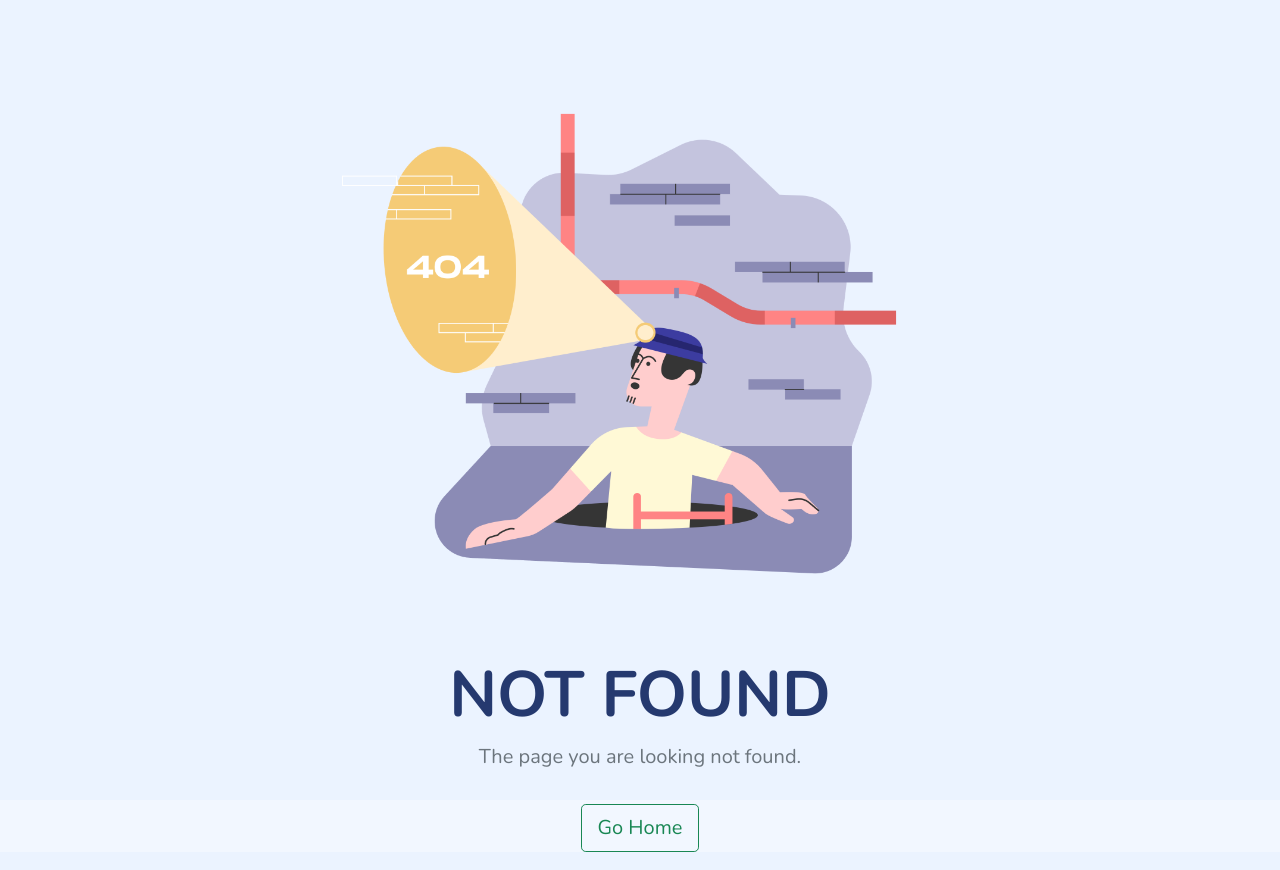
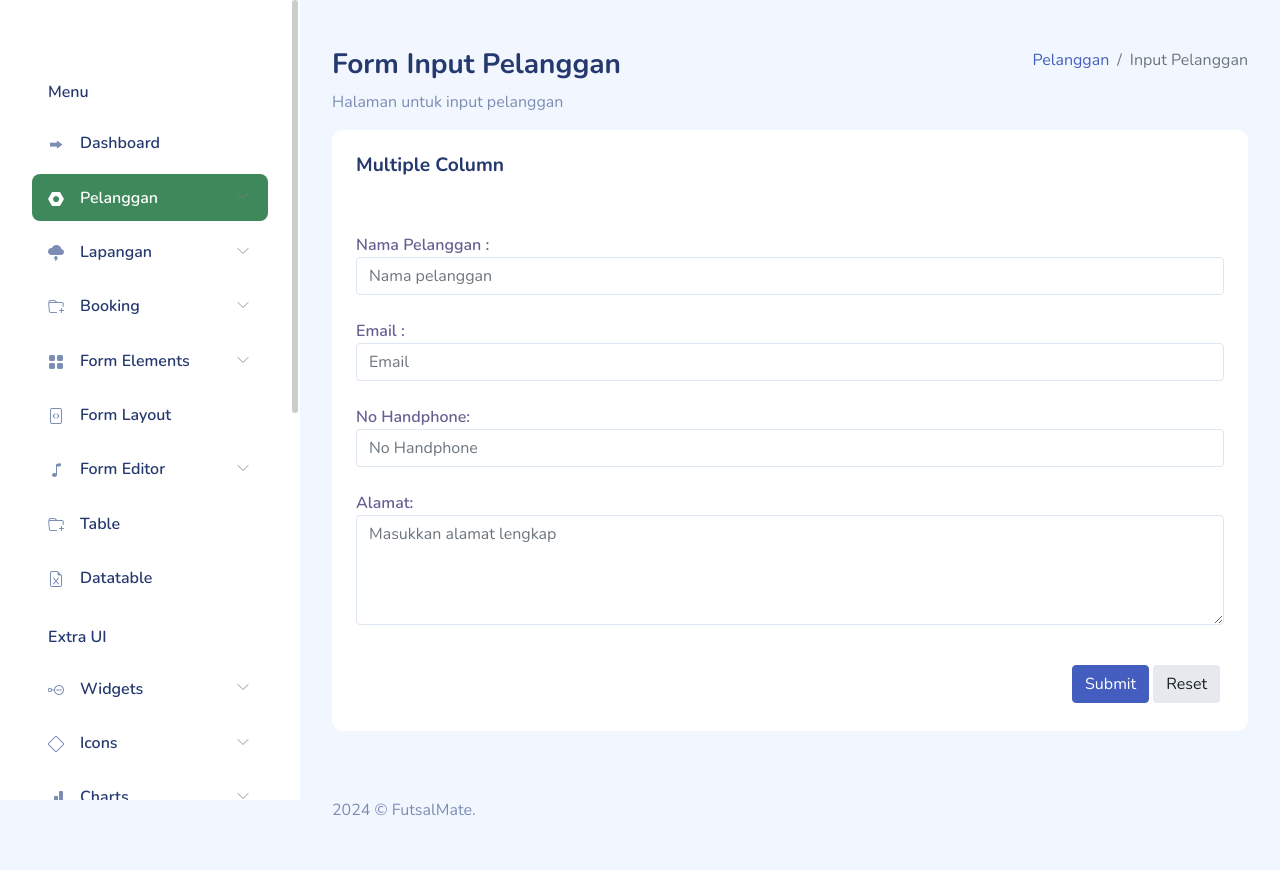
Before and after one commit to damisaviola/fm_db, a CodeIgniter app: page /database/input_pelanggan in a window 1280 px wide. Run offline with CodeIgniter, Linux system fonts and the light colour scheme; some libraries are stand-ins or nearby versions.

Commit message:
#11/17/2024

```diff
--- a/application/config/routes.php
+++ b/application/config/routes.php
@@ -55,4 +55,5 @@ $route['login/identify'] = 'auth/login/forget';
 $route['register'] = 'auth/register';
 $route['auth/login'] = 'auth/forbidden';
 $route['404_override'] = 'errors';
+$route['input_pelanggan'] = 'pelanggan/input_pelanggan';
 $route['translate_uri_dashes'] = FALSE;
--- a/application/views/admin/pelanggan/footer.php
+++ b/application/views/admin/pelanggan/footer.php
@@ -4,8 +4,7 @@
                         <p>2024 &copy; FutsalMate.</p>
                     </div>
                     <div class="float-end">
-                        <p>Crafted with <span class="text-danger"><i class="bi bi-heart"></i></span> by <a
-                                href="http://ahmadsaugi.com">A. Saugi</a></p>
+
                     </div>
                 </div>
             </footer>
--- a/application/views/admin/pelanggan/input_pelanggan.php
+++ b/application/views/admin/pelanggan/input_pelanggan.php
@@ -1,3 +1,15 @@
+<style>
+        .form-group {
+            margin-bottom: 1.5rem; /* Menambahkan gap antar elemen form */
+        }
+
+
+
+        .btn {
+            margin-top: 1rem; /* Memberi jarak antara tombol dan input terakhir */
+        }
+    </style>
+
 <div id="main">
     <!-- Header Section -->
     <header class="mb-3">
@@ -12,8 +24,8 @@
             <div class="row">
                 <!-- Title and Subtitle -->
                 <div class="col-12 col-md-6 order-md-1 order-last">
-                    <h3>Form Layout</h3>
-                    <p class="text-subtitle text-muted">Multiple form layout you can use</p>
+                    <h3>Form Input Pelanggan</h3>
+                    <p class="text-subtitle text-muted">Halaman untuk  input pelanggan</p>
                 </div>
 
                 <!-- Breadcrumb Navigation -->
@@ -21,10 +33,10 @@
                     <nav aria-label="breadcrumb" class="breadcrumb-header float-start float-lg-end">
                         <ol class="breadcrumb">
                             <li class="breadcrumb-item">
-                                <a href="index.html">Dashboard</a>
+                                <a href="index.html">Pelanggan</a>
                             </li>
                             <li class="breadcrumb-item active" aria-current="page">
-                                Form Layout
+                                Input Pelanggan
                             </li>
                         </ol>
                     </nav>
@@ -44,43 +56,36 @@
                                     <div class="card-body">
                                         <form class="form">
                                             <div class="row">
-                                                <div class="col-md-6 col-12">
+                                                <div class="col-md-12 col-12">
                                                     <div class="form-group">
                                                         <label for="first-name-column">Nama Pelanggan : </label>
                                                         <input type="text" id="first-name-column" class="form-control"
-                                                            placeholder="Nama pelanggan" name="fname-column">
+                                                            placeholder="Nama pelanggan" name="nama_pelanggan">
                                                     </div>
                                                 </div>
-                                                <div class="col-md-6 col-12">
+                                                <div class="col-md-12 col-12">
                                                     <div class="form-group">
                                                         <label for="email-id-column">Email : </label>
                                                         <input type="email" id="email-id-column" class="form-control"
-                                                            name="email-id-column" placeholder="Email">
+                                                            name="email" placeholder="Email">
                                                     </div>
                                                 </div>
-                                                <div class="col-md-6 col-12">
+                                                <div class="col-md-12 col-12">
+                                                        <div class="form-group">
+                                                            <label for="no_hp">No Handphone:</label>
+                                                            <input type="tel" id="no_hp" class="form-control" name="no_hp" placeholder="No Handphone"
+                                                                pattern="^(\+62|62|08)[0-9]{8,13}$" required
+                                                                title="Masukkan nomor handphone valid yang dimulai dengan +62, 62, atau 08 dan terdiri dari 9-13 digit angka.">
+                                                        </div>
+                                                    </div>
+
+                                                <div class="col-md-12 col-12">
                                                     <div class="form-group">
-                                                        <label for="email-id-column">No Handphone : </label>
-                                                        <input type="email" id="email-id-column" class="form-control"
-                                                            name="email-id-column" placeholder="Email">
+                                                        <label for="alamat">Alamat:</label>
+                                                        <textarea id="alamat" class="form-control" name="alamat" placeholder="Masukkan alamat lengkap" rows="4"></textarea>
                                                     </div>
                                                 </div>
-                                                <div class="col-md-6 col-12">
-                                                    <div class="form-group">
-                                                        <label for="email-id-column">Alamat : </label>
-                                                        <input type="email" id="email-id-column" class="form-control"
-                                                            name="email-id-column" placeholder="Email">
-                                                    </div>
-                                                </div>
-                                                <div class="form-group col-12">
-                                                    <div class='form-check'>
-                                                        <div class="checkbox">
-                                                            <input type="checkbox" id="checkbox5"
-                                                                class='form-check-input' checked>
-                                                            <label for="checkbox5">Remember Me</label>
-                                                        </div>
-                                                    </div>
-                                                </div>
+
                                                 <div class="col-12 d-flex justify-content-end">
                                                     <button type="submit"
                                                         class="btn btn-primary me-1 mb-1">Submit</button>
--- a/application/views/admin/pelanggan/menu.php
+++ b/application/views/admin/pelanggan/menu.php
@@ -3,7 +3,6 @@
                 <div class="sidebar-header">
                     <div class="d-flex justify-content-between">
                         <div class="logo">
-                            <a href="index.html"><img src="<?php echo base_url('assets/admin/dist/assets/images/logo/logo.png'); ?>" alt="Logo"></a>
                         </div>
                         <div class="toggler">
                             <a href="#" class="sidebar-hide d-xl-none d-block"><i class="bi bi-x bi-middle"></i></a>
@@ -14,62 +13,25 @@
                     <ul class="menu">
                         <li class="sidebar-title">Menu</li>
 
-                        <li class="sidebar-item">
-                            <a href="index.html" class='sidebar-link'>
+
+                        <li class="sidebar-item ">
+                            <a href="<?php echo site_url('admin'); ?>" class='sidebar-link'>
                                 <i class="bi bi-grid-fill"></i>
                                 <span>Dashboard</span>
                             </a>
                         </li>
 
-
-
-                        <li class="sidebar-item active">
+                        <li class="sidebar-item has-sub active">
                             <a href="#" class='sidebar-link'>
-                                <i class="bi "></i>
+                                <i class="bi bi-people-fill"></i>
                                 <span>Pelanggan</span>
                             </a>
                             <ul class="submenu ">
                                 <li class="submenu-item ">
-                                    <a href="component-alert.html">Alert</a>
+                                    <a href="component-alert.html">Daftar Pelanggan</a>
                                 </li>
-                                <li class="submenu-item ">
-                                    <a href="component-badge.html">Badge</a>
-                                </li>
-                                <li class="submenu-item ">
-                                    <a href="component-breadcrumb.html">Breadcrumb</a>
-                                </li>
-                                <li class="submenu-item ">
-                                    <a href="component-button.html">Button</a>
-                                </li>
-                                <li class="submenu-item ">
-                                    <a href="component-card.html">Card</a>
-                                </li>
-                                <li class="submenu-item ">
-                                    <a href="component-carousel.html">Carousel</a>
-                                </li>
-                                <li class="submenu-item ">
-                                    <a href="component-dropdown.html">Dropdown</a>
-                                </li>
-                                <li class="submenu-item ">
-                                    <a href="component-list-group.html">List Group</a>
-                                </li>
-                                <li class="submenu-item ">
-                                    <a href="component-modal.html">Modal</a>
-                                </li>
-                                <li class="submenu-item ">
-                                    <a href="component-navs.html">Navs</a>
-                                </li>
-                                <li class="submenu-item ">
-                                    <a href="component-pagination.html">Pagination</a>
-                                </li>
-                                <li class="submenu-item ">
-                                    <a href="component-progress.html">Progress</a>
-                                </li>
-                                <li class="submenu-item ">
-                                    <a href="component-spinner.html">Spinner</a>
-                                </li>
-                                <li class="submenu-item ">
-                                    <a href="component-tooltip.html">Tooltip</a>
+                                <li class="submenu-item active">
+                                    <a href="component-badge.html">Input Pelanggan</a>
                                 </li>
                             </ul>
                         </li>
@@ -77,49 +39,34 @@
                         <li class="sidebar-item  has-sub">
                             <a href="#" class='sidebar-link'>
                                 <i class="bi bi-collection-fill"></i>
-                                <span>Extra Components</span>
+                                <span>Lapangan</span>
                             </a>
                             <ul class="submenu ">
                                 <li class="submenu-item ">
-                                    <a href="extra-component-avatar.html">Avatar</a>
+                                    <a href="extra-component-avatar.html">Daftar Lapangan</a>
                                 </li>
                                 <li class="submenu-item ">
-                                    <a href="extra-component-sweetalert.html">Sweet Alert</a>
+                                    <a href="extra-component-sweetalert.html">Input Lapangan</a>
                                 </li>
-                                <li class="submenu-item ">
-                                    <a href="extra-component-toastify.html">Toastify</a>
-                                </li>
-                                <li class="submenu-item ">
-                                    <a href="extra-component-rating.html">Rating</a>
-                                </li>
-                                <li class="submenu-item ">
-                                    <a href="extra-component-divider.html">Divider</a>
-                                </li>
+
                             </ul>
                         </li>
 
                         <li class="sidebar-item  has-sub">
                             <a href="#" class='sidebar-link'>
                                 <i class="bi bi-grid-1x2-fill"></i>
-                                <span>Layouts</span>
+                                <span>Booking</span>
                             </a>
                             <ul class="submenu ">
                                 <li class="submenu-item ">
-                                    <a href="layout-default.html">Default Layout</a>
+                                    <a href="layout-default.html">Daftar Booking</a>
                                 </li>
                                 <li class="submenu-item ">
-                                    <a href="layout-vertical-1-column.html">1 Column</a>
-                                </li>
-                                <li class="submenu-item ">
-                                    <a href="layout-vertical-navbar.html">Vertical with Navbar</a>
-                                </li>
-                                <li class="submenu-item ">
-                                    <a href="layout-horizontal.html">Horizontal Menu</a>
+                                    <a href="layout-vertical-1-column.html">Input Booking</a>
                                 </li>
                             </ul>
                         </li>
 
-                        <li class="sidebar-title">Forms &amp; Tables</li>
 
                         <li class="sidebar-item  has-sub">
                             <a href="#" class='sidebar-link'>
```
Also changed, not shown: application/views/admin/dashboard/menu.php (+10 -25 lines), application/views/home/home.php (+23 -28 lines).
